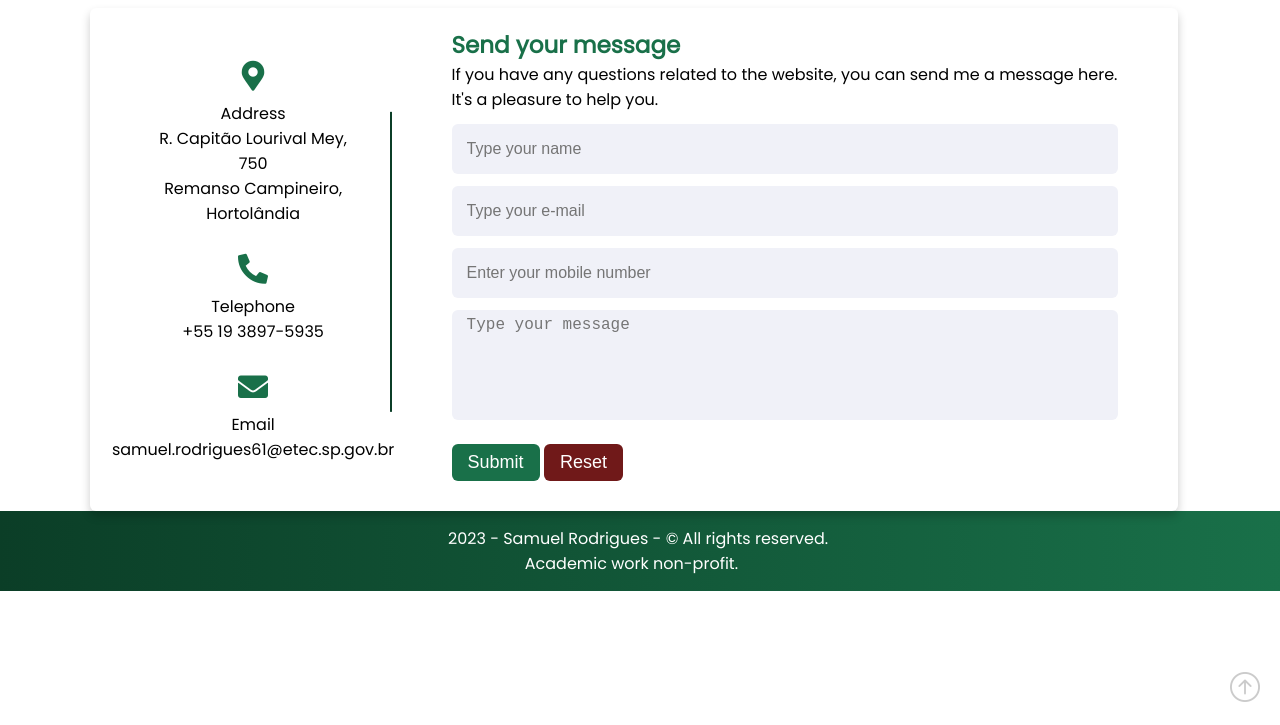
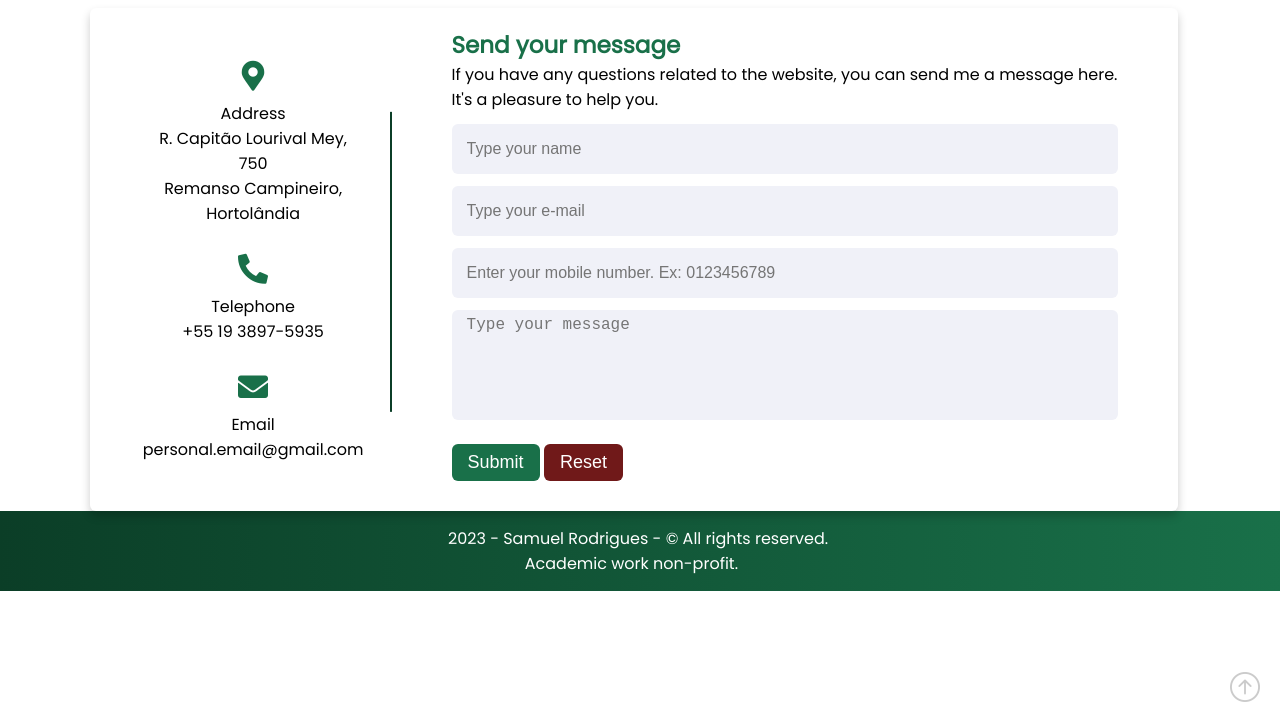
Before and after one commit to KidsGraxa/samuel-rodrigues-rolex-tradutor, a plain HTML site: page contact.html in a window 1280 px wide. Shown: the part 75-800 px from the top of the page. Drawn offline with nearby package versions, Linux system fonts and the light colour scheme.

Commit message:
Add files via upload

```diff
--- a/contact.html
+++ b/contact.html
@@ -44,7 +44,7 @@
           <div class="email detalhe">
             <i class="fas fa-envelope"></i>
             <div class="topico">Email</div>
-            <div class="texto1">samuel.rodrigues61@etec.sp.gov.br</div>
+            <div class="texto1">personal.email@gmail.com</div>
           </div>
         </div>
         <div class="pr">
@@ -63,7 +63,7 @@
               <span id="emailErro" class="erro"></span>
             </div>
             <div class="form">
-              <input type="text" id="celular" name="celular" pattern="\d{10,}" required placeholder="Enter your mobile number">
+              <input type="text" id="celular" name="celular" pattern="\d{10,}" required placeholder="Enter your mobile number. Ex: 0123456789">
               <span id="celularErro" class="erro"></span>
             </div>
             <div class="form msg">
```
Also changed, not shown: contato.html (+2 -2 lines).
